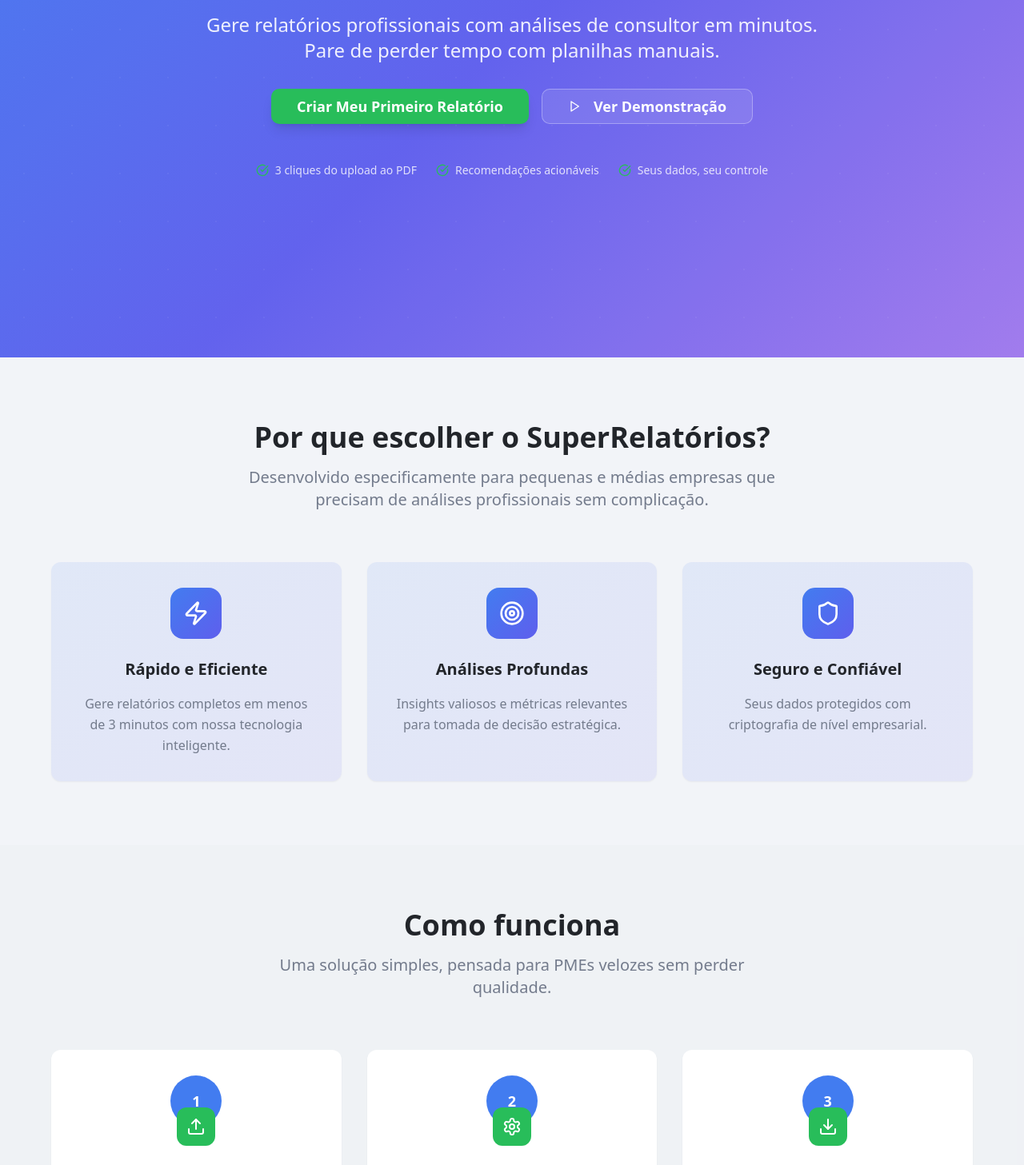
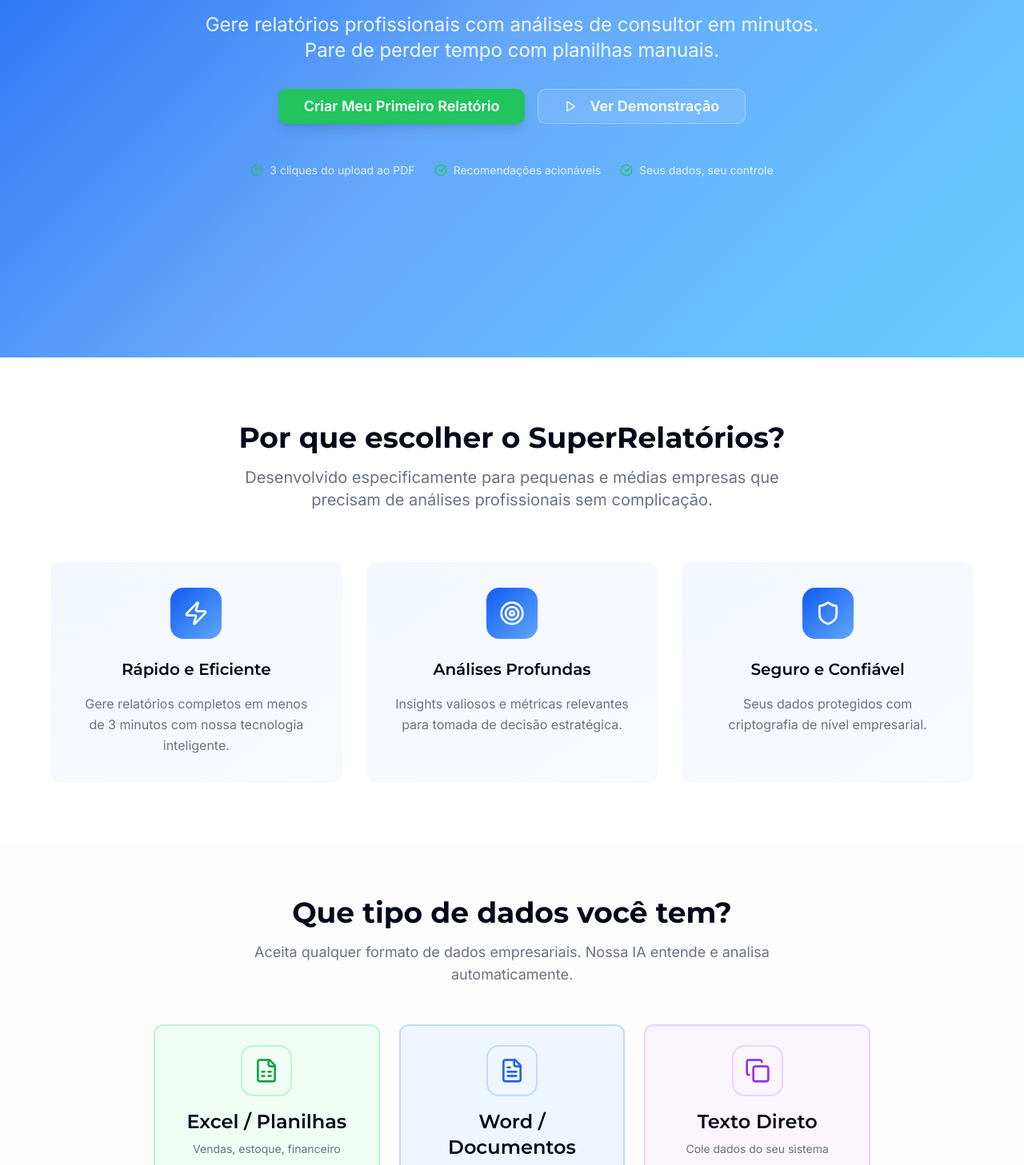
Before and after one commit to futuremove-ia/superrelatorios, a React (Vite) app: page / in a window 1280 px wide. Shown: the part 353-1810 px from the top of the page at 80% size. Built offline with nearby package versions, Linux system fonts and the light colour scheme.

Commit message:
Refactor: Improve design system
- Update logo with "Super Relatórios" and bold "Relatórios".
- Refine color palette, contrast, and accessibility.
- Apply Montserrat font for H1-H6 and Inter for body text.
- Incorporate icons for Excel, Word, and text input examples.
- Display report examples.

```diff
--- a/index.html
+++ b/index.html
@@ -3,6 +3,9 @@
   <head>
     <meta charset="UTF-8" />
     <meta name="viewport" content="width=device-width, initial-scale=1.0" />
+    <link rel="preconnect" href="https://fonts.googleapis.com">
+    <link rel="preconnect" href="https://fonts.gstatic.com" crossorigin>
+    <link href="https://fonts.googleapis.com/css2?family=Inter:wght@300;400;500;600;700&family=Montserrat:wght@400;500;600;700;800&display=swap" rel="stylesheet">
     <title>SuperRelatórios - Relatórios Inteligentes em 3 Cliques</title>
     <meta name="description" content="Gere relatórios profissionais com análises de consultor em minutos. Pare de perder tempo com planilhas manuais. Ideal para PMEs brasileiras." />
     <meta name="author" content="Lovable" />
--- /dev/null
+++ b/src/components/DocumentExamples.tsx
@@ -0,0 +1,77 @@
+import { Card } from "@/components/ui/card";
+import { FileSpreadsheet, FileText, Copy, Upload } from "lucide-react";
+
+const DocumentExamples = () => {
+  const documentTypes = [
+    {
+      icon: FileSpreadsheet,
+      name: "Excel / Planilhas",
+      description: "Vendas, estoque, financeiro",
+      formats: ".xlsx, .csv, .xls",
+      bgColor: "bg-green-50",
+      iconColor: "text-green-600",
+      borderColor: "border-green-200"
+    },
+    {
+      icon: FileText,
+      name: "Word / Documentos",
+      description: "Relatórios, atas, análises",
+      formats: ".docx, .pdf, .txt",
+      bgColor: "bg-blue-50",
+      iconColor: "text-blue-600",
+      borderColor: "border-blue-200"
+    },
+    {
+      icon: Copy,
+      name: "Texto Direto",
+      description: "Cole dados do seu sistema",
+      formats: "Copiar e colar",
+      bgColor: "bg-purple-50",
+      iconColor: "text-purple-600",
+      borderColor: "border-purple-200"
+    },
+  ];
+
+  return (
+    <section className="py-16 bg-secondary/20">
+      <div className="container mx-auto px-4">
+        <div className="text-center mb-12">
+          <h2 className="mb-4">Que tipo de dados você tem?</h2>
+          <p className="text-lg text-muted-foreground max-w-2xl mx-auto">
+            Aceita qualquer formato de dados empresariais. Nossa IA entende e analisa automaticamente.
+          </p>
+        </div>
+
+        <div className="grid md:grid-cols-3 gap-6 max-w-4xl mx-auto mb-8">
+          {documentTypes.map((type, index) => (
+            <Card key={index} className={`p-6 text-center border-2 ${type.borderColor} ${type.bgColor} hover:shadow-lg transition-all duration-300`}>
+              <div className="flex flex-col items-center">
+                <div className={`w-16 h-16 rounded-2xl flex items-center justify-center mb-4 ${type.bgColor} border-2 ${type.borderColor}`}>
+                  <type.icon className={`w-8 h-8 ${type.iconColor}`} />
+                </div>
+                <h3 className="font-semibold text-foreground mb-2">
+                  {type.name}
+                </h3>
+                <p className="text-sm text-muted-foreground mb-2">
+                  {type.description}
+                </p>
+                <span className="text-xs text-muted-foreground font-medium">
+                  {type.formats}
+                </span>
+              </div>
+            </Card>
+          ))}
+        </div>
+
+        <div className="text-center">
+          <div className="inline-flex items-center gap-2 px-4 py-2 bg-accent/10 rounded-full">
+            <Upload className="w-4 h-4 text-accent" />
+            <span className="text-sm font-medium text-accent">Drag & Drop ou clique para enviar</span>
+          </div>
+        </div>
+      </div>
+    </section>
+  );
+};
+
+export default DocumentExamples;
--- a/src/components/HowItWorks.tsx
+++ b/src/components/HowItWorks.tsx
@@ -39,11 +39,11 @@ const HowItWorks = () => {
           {steps.map((step, index) => (
             <div key={index} className="relative">
               <Card className="p-8 text-center border-0 bg-card hover:shadow-lg transition-all duration-300">
-                <div className="relative">
-                  <div className="w-16 h-16 bg-primary rounded-full flex items-center justify-center mx-auto mb-6 text-white text-lg font-bold">
+                <div className="relative mb-6">
+                  <div className="w-16 h-16 bg-primary rounded-full flex items-center justify-center mx-auto text-white text-lg font-bold shadow-lg">
                     {index + 1}
                   </div>
-                  <div className="w-12 h-12 bg-accent rounded-xl flex items-center justify-center mx-auto mb-6 -mt-12 relative z-10">
+                  <div className="w-12 h-12 bg-accent rounded-xl flex items-center justify-center mx-auto -mt-6 relative z-10 shadow-md">
                     <step.icon className="w-6 h-6 text-white" />
                   </div>
                 </div>
--- /dev/null
+++ b/src/components/ReportExamples.tsx
@@ -0,0 +1,116 @@
+import { Card } from "@/components/ui/card";
+import { Button } from "@/components/ui/button";
+import { TrendingUp, Users, DollarSign, Target, Eye, Download } from "lucide-react";
+
+const ReportExamples = () => {
+  const reportTypes = [
+    {
+      icon: TrendingUp,
+      title: "Relatório de Vendas",
+      description: "Performance comercial completa com insights acionáveis",
+      metrics: ["Crescimento 15% no trimestre", "Top 5 produtos mais vendidos", "Análise de sazonalidade"],
+      preview: "Suas vendas cresceram 15% comparado ao trimestre anterior, principalmente impulsionadas pelos produtos X e Y...",
+      color: "from-blue-500 to-blue-600"
+    },
+    {
+      icon: Users,
+      title: "Análise de Clientes",
+      description: "Segmentação e comportamento dos seus clientes",
+      metrics: ["73% clientes recorrentes", "Ticket médio R$ 340", "Retenção por região"],
+      preview: "Sua base de clientes mostra alta fidelização, com 73% de recorrência. O perfil ideal é...",
+      color: "from-green-500 to-green-600"
+    },
+    {
+      icon: DollarSign,
+      title: "Relatório Financeiro",
+      description: "Análise financeira executiva com recomendações",
+      metrics: ["Margem bruta 32%", "Fluxo de caixa positivo", "ROI por canal"],
+      preview: "Situação financeira saudável com margem bruta de 32%. Recomendamos focar investimentos em...",
+      color: "from-purple-500 to-purple-600"
+    },
+  ];
+
+  return (
+    <section className="py-20 bg-background">
+      <div className="container mx-auto px-4">
+        <div className="text-center mb-16">
+          <h2 className="mb-4">Veja exemplos de relatórios gerados</h2>
+          <p className="text-xl text-muted-foreground max-w-3xl mx-auto">
+            Cada relatório é único, adaptado aos seus dados e contexto empresarial.
+            Veja como seria um relatório baseado no seu negócio.
+          </p>
+        </div>
+
+        <div className="grid lg:grid-cols-3 gap-8 max-w-7xl mx-auto">
+          {reportTypes.map((report, index) => (
+            <Card key={index} className="overflow-hidden border-0 shadow-lg hover:shadow-xl transition-all duration-300">
+              {/* Header with gradient */}
+              <div className={`bg-gradient-to-r ${report.color} p-6 text-white`}>
+                <div className="flex items-center gap-3 mb-4">
+                  <div className="w-12 h-12 bg-white/20 rounded-xl flex items-center justify-center">
+                    <report.icon className="w-6 h-6 text-white" />
+                  </div>
+                  <div>
+                    <h3 className="font-semibold text-lg">{report.title}</h3>
+                    <p className="text-white/90 text-sm">{report.description}</p>
+                  </div>
+                </div>
+              </div>
+
+              {/* Content */}
+              <div className="p-6">
+                {/* Key metrics */}
+                <div className="mb-6">
+                  <h4 className="font-medium text-foreground mb-3 text-sm uppercase tracking-wide">
+                    Principais Métricas
+                  </h4>
+                  <div className="space-y-2">
+                    {report.metrics.map((metric, idx) => (
+                      <div key={idx} className="flex items-center gap-2">
+                        <div className="w-2 h-2 bg-accent rounded-full"></div>
+                        <span className="text-sm text-muted-foreground">{metric}</span>
+                      </div>
+                    ))}
+                  </div>
+                </div>
+
+                {/* Preview text */}
+                <div className="mb-6">
+                  <h4 className="font-medium text-foreground mb-3 text-sm uppercase tracking-wide">
+                    Prévia do Insight
+                  </h4>
+                  <p className="text-sm text-muted-foreground leading-relaxed italic">
+                    "{report.preview}"
+                  </p>
+                </div>
+
+                {/* Actions */}
+                <div className="flex gap-2">
+                  <Button variant="outline" size="sm" className="flex-1">
+                    <Eye className="w-4 h-4 mr-2" />
+                    Ver Exemplo
+                  </Button>
+                  <Button variant="ghost" size="sm">
+                    <Download className="w-4 h-4" />
+                  </Button>
+                </div>
+              </div>
+            </Card>
+          ))}
+        </div>
+
+        <div className="text-center mt-12">
+          <Button variant="accent" size="lg" className="px-8">
+            <Target className="w-5 h-5 mr-2" />
+            Criar Meu Relatório Agora
+          </Button>
+          <p className="text-sm text-muted-foreground mt-3">
+            Primeiro relatório grátis • Sem cartão de crédito
+          </p>
+        </div>
+      </div>
+    </section>
+  );
+};
+
+export default ReportExamples;
--- a/src/index.css
+++ b/src/index.css
@@ -8,40 +8,43 @@ All colors MUST be HSL.
 
 @layer base {
   :root {
-    --background: 220 30% 96%;
-    --foreground: 220 10% 15%;
+    /* Improved colors for better contrast and accessibility */
+    --background: 0 0% 100%;
+    --foreground: 222 84% 4.9%;
 
     --card: 0 0% 100%;
-    --card-foreground: 220 10% 15%;
+    --card-foreground: 222 84% 4.9%;
 
     --popover: 0 0% 100%;
-    --popover-foreground: 220 10% 15%;
+    --popover-foreground: 222 84% 4.9%;
 
-    --primary: 220 85% 60%;
+    /* Professional blue palette */
+    --primary: 220 91% 51%;
     --primary-foreground: 0 0% 100%;
 
-    --secondary: 220 15% 92%;
-    --secondary-foreground: 220 10% 15%;
+    --secondary: 220 14.3% 95.9%;
+    --secondary-foreground: 220 8.9% 46.1%;
 
-    --muted: 220 15% 92%;
-    --muted-foreground: 220 10% 50%;
+    --muted: 220 14.3% 95.9%;
+    --muted-foreground: 220 8.9% 46.1%;
 
-    --accent: 140 65% 45%;
+    /* Professional green for CTAs */
+    --accent: 142 71% 45%;
     --accent-foreground: 0 0% 100%;
 
     --destructive: 0 84.2% 60.2%;
     --destructive-foreground: 0 0% 100%;
 
-    --border: 220 15% 88%;
-    --input: 220 15% 88%;
-    --ring: 220 85% 60%;
+    --border: 220 13% 91%;
+    --input: 220 13% 91%;
+    --ring: 220 91% 51%;
 
     --radius: 0.75rem;
 
-    /* Gradients for modern design */
-    --gradient-primary: linear-gradient(135deg, hsl(220 85% 60%), hsl(240 80% 65%));
-    --gradient-hero: linear-gradient(135deg, hsl(220 85% 60%) 0%, hsl(240 80% 65%) 50%, hsl(260 75% 70%) 100%);
-    --gradient-card: linear-gradient(145deg, hsla(220, 85%, 60%, 0.1), hsla(240, 80%, 65%, 0.1));
+    /* Enhanced gradients with better contrast */
+    --gradient-primary: linear-gradient(135deg, hsl(220 91% 51%), hsl(213 94% 68%));
+    --gradient-hero: linear-gradient(135deg, hsl(220 91% 51%) 0%, hsl(213 94% 68%) 50%, hsl(200 100% 70%) 100%);
+    --gradient-card: linear-gradient(145deg, hsla(220, 91%, 51%, 0.05), hsla(213, 94%, 68%, 0.05));
 
     --sidebar-background: 0 0% 98%;
 
@@ -61,37 +64,37 @@ All colors MUST be HSL.
   }
 
   .dark {
-    --background: 220 25% 8%;
-    --foreground: 220 15% 92%;
+    --background: 222 84% 4.9%;
+    --foreground: 210 40% 98%;
 
-    --card: 220 20% 12%;
-    --card-foreground: 220 15% 92%;
+    --card: 222 84% 4.9%;
+    --card-foreground: 210 40% 98%;
 
-    --popover: 220 20% 12%;
-    --popover-foreground: 220 15% 92%;
+    --popover: 222 84% 4.9%;
+    --popover-foreground: 210 40% 98%;
 
-    --primary: 220 85% 65%;
-    --primary-foreground: 220 25% 8%;
+    --primary: 217.2 91.2% 59.8%;
+    --primary-foreground: 222 84% 4.9%;
 
-    --secondary: 220 15% 18%;
-    --secondary-foreground: 220 15% 92%;
+    --secondary: 217.2 32.6% 17.5%;
+    --secondary-foreground: 210 40% 98%;
 
-    --muted: 220 15% 18%;
-    --muted-foreground: 220 10% 65%;
+    --muted: 217.2 32.6% 17.5%;
+    --muted-foreground: 215 20.2% 65.1%;
 
-    --accent: 140 65% 50%;
-    --accent-foreground: 220 25% 8%;
+    --accent: 142 76% 36%;
+    --accent-foreground: 210 40% 98%;
 
     --destructive: 0 62.8% 50%;
-    --destructive-foreground: 220 15% 92%;
+    --destructive-foreground: 210 40% 98%;
 
-    --border: 220 15% 18%;
-    --input: 220 15% 18%;
-    --ring: 220 85% 65%;
+    --border: 217.2 32.6% 17.5%;
+    --input: 217.2 32.6% 17.5%;
+    --ring: 217.2 91.2% 59.8%;
 
-    --gradient-primary: linear-gradient(135deg, hsl(220 85% 65%), hsl(240 80% 70%));
-    --gradient-hero: linear-gradient(135deg, hsl(220 85% 65%) 0%, hsl(240 80% 70%) 50%, hsl(260 75% 75%) 100%);
-    --gradient-card: linear-gradient(145deg, hsla(220, 85%, 65%, 0.15), hsla(240, 80%, 70%, 0.15));
+    --gradient-primary: linear-gradient(135deg, hsl(217.2 91.2% 59.8%), hsl(213 94% 68%));
+    --gradient-hero: linear-gradient(135deg, hsl(217.2 91.2% 59.8%) 0%, hsl(213 94% 68%) 50%, hsl(200 100% 70%) 100%);
+    --gradient-card: linear-gradient(145deg, hsla(217.2, 91.2%, 59.8%, 0.1), hsla(213, 94%, 68%, 0.1));
     --sidebar-background: 240 5.9% 10%;
     --sidebar-foreground: 240 4.8% 95.9%;
     --sidebar-primary: 224.3 76.3% 48%;
@@ -109,6 +112,39 @@ All colors MUST be HSL.
   }
 
   body {
-    @apply bg-background text-foreground;
+    @apply bg-background text-foreground font-body;
+  }
+
+  /* Typography hierarchy */
+  h1, h2, h3, h4, h5, h6 {
+    @apply font-heading;
+  }
+
+  h1 {
+    @apply text-4xl md:text-6xl font-bold leading-tight;
+  }
+
+  h2 {
+    @apply text-3xl md:text-4xl font-bold leading-tight;
+  }
+
+  h3 {
+    @apply text-xl md:text-2xl font-semibold leading-relaxed;
+  }
+
+  h4 {
+    @apply text-lg md:text-xl font-semibold;
+  }
+
+  h5 {
+    @apply text-base md:text-lg font-medium;
+  }
+
+  h6 {
+    @apply text-sm md:text-base font-medium;
+  }
+
+  p {
+    @apply leading-relaxed;
   }
 }
--- a/src/pages/Index.tsx
+++ b/src/pages/Index.tsx
@@ -1,7 +1,9 @@
 import Header from "@/components/Header";
 import Hero from "@/components/Hero";
 import Features from "@/components/Features";
+import DocumentExamples from "@/components/DocumentExamples";
 import HowItWorks from "@/components/HowItWorks";
+import ReportExamples from "@/components/ReportExamples";
 import Benefits from "@/components/Benefits";
 import Testimonials from "@/components/Testimonials";
 import Pricing from "@/components/Pricing";
@@ -14,7 +16,9 @@ const Index = () => {
       <Header />
       <Hero />
       <Features />
+      <DocumentExamples />
       <HowItWorks />
+      <ReportExamples />
       <Benefits />
       <Testimonials />
       <Pricing />
--- a/tailwind.config.ts
+++ b/tailwind.config.ts
@@ -18,6 +18,10 @@ export default {
 			}
 		},
 		extend: {
+			fontFamily: {
+				'heading': ['Montserrat', 'sans-serif'],
+				'body': ['Inter', 'sans-serif'],
+			},
 			colors: {
 				border: 'hsl(var(--border))',
 				input: 'hsl(var(--input))',
```
Also changed, not shown: src/components/Header.tsx (+8 -4 lines).
